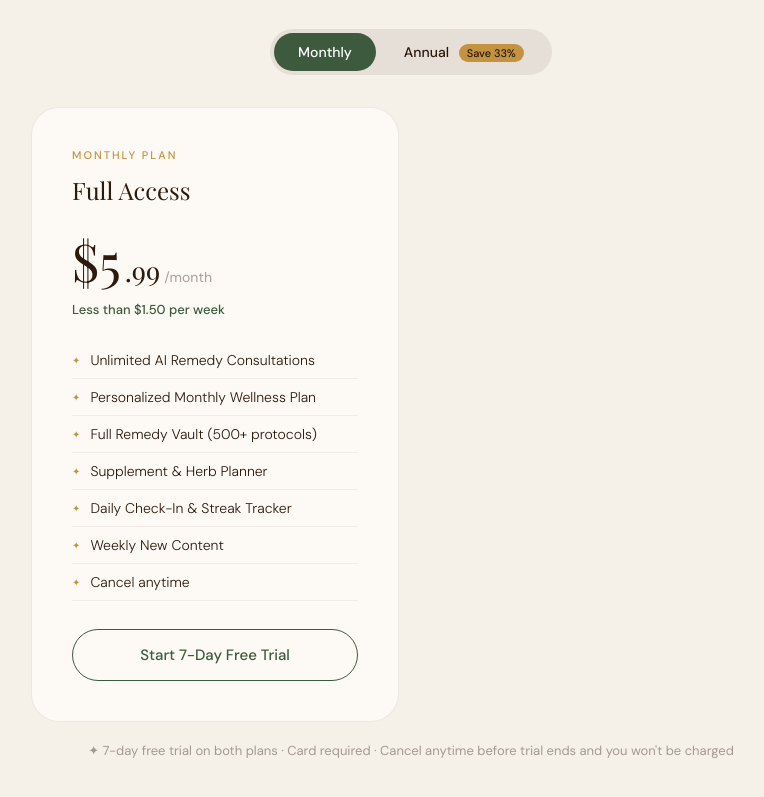
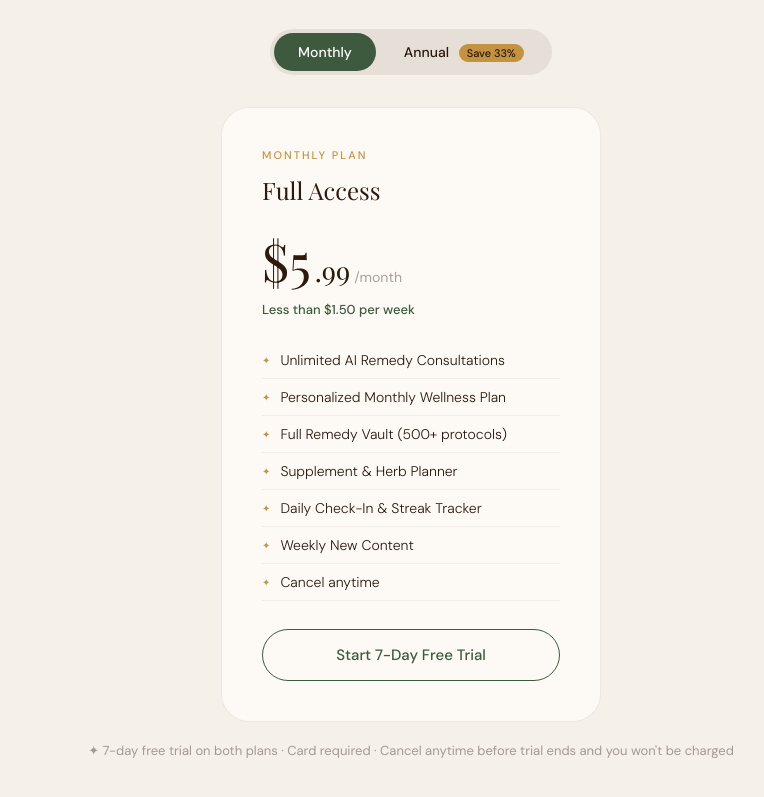
Before and after one commit to qrexact-droid/rootofremedy, a website: page index.html in a window 1280 px wide. Shown: the part 3088-3885 px from the top of the page, without its empty margins (229-993 px from the left). Drawn offline with nearby package versions, Linux system fonts and the light colour scheme; a web font is replaced by a local one.

Commit message:
Fix pricing section centering — flexbox centered cards

```diff
--- a/index.html
+++ b/index.html
@@ -110,8 +110,8 @@ h1 em{font-style:italic;color:var(--moss);}
 .ptog-btn{padding:10px 24px;border-radius:100px;font-size:14px;border:none;background:none;cursor:pointer;font-family:'DM Sans',sans-serif;color:var(--bark);transition:all 0.2s;font-weight:500;}
 .ptog-btn.active{background:var(--moss);color:white;}
 .save-badge{background:var(--gold);color:var(--bark);font-size:11px;padding:2px 8px;border-radius:100px;font-weight:500;margin-left:6px;}
-.pricing-cards{display:grid;grid-template-columns:1fr 1fr;gap:24px;max-width:760px;margin:0 auto;}
-.price-card{background:var(--white);border-radius:28px;padding:40px;border:1.5px solid rgba(44,26,14,0.08);text-align:left;position:relative;}
+.pricing-cards{display:flex;justify-content:center;gap:24px;max-width:820px;margin:0 auto;flex-wrap:wrap;}
+.price-card{background:var(--white);border-radius:28px;padding:40px;border:1.5px solid rgba(44,26,14,0.08);text-align:left;position:relative;width:380px;max-width:100%;}
 .price-card.featured{background:var(--dark);border-color:var(--gold);}
 .price-tag{font-size:11px;text-transform:uppercase;letter-spacing:2px;color:var(--gold);font-weight:500;margin-bottom:12px;}
 .price-name{font-family:'Playfair Display',serif;font-size:24px;color:var(--bark);margin-bottom:20px;}
```
